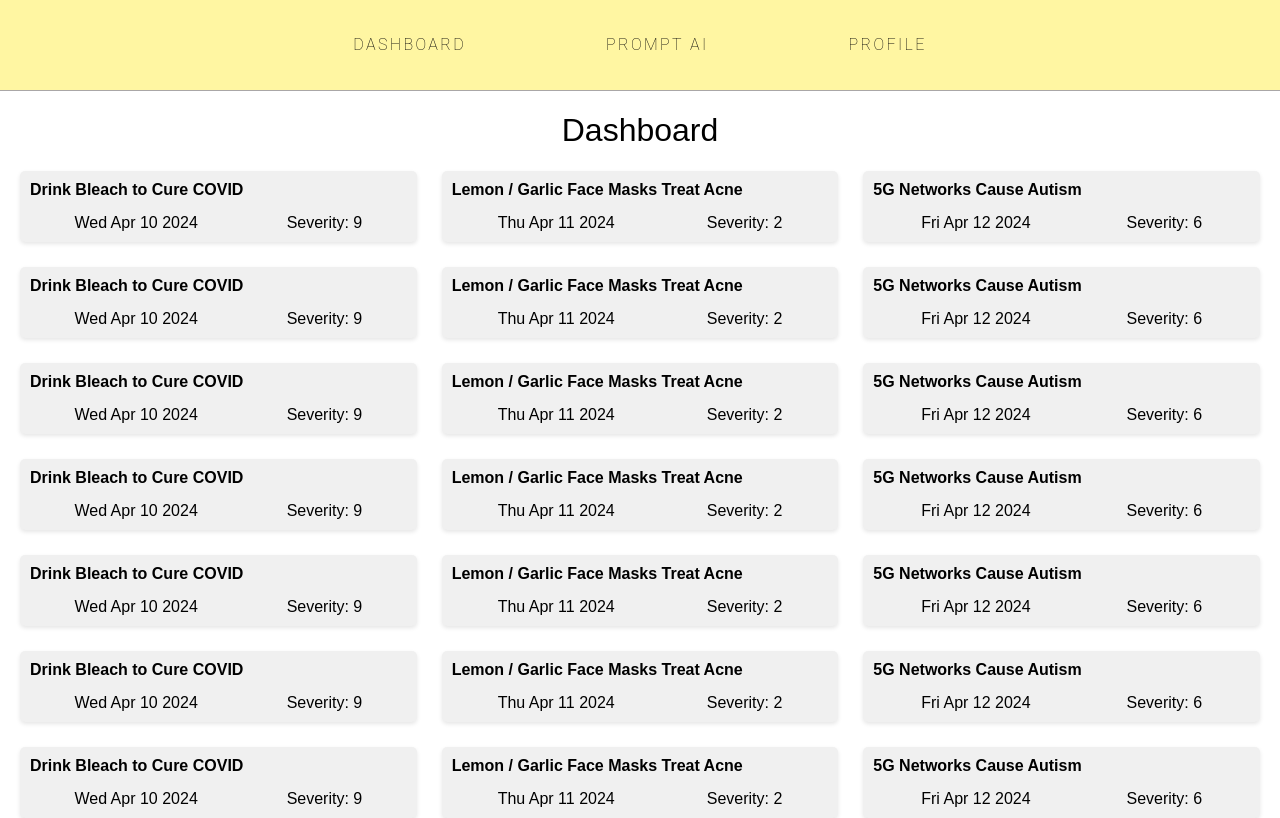
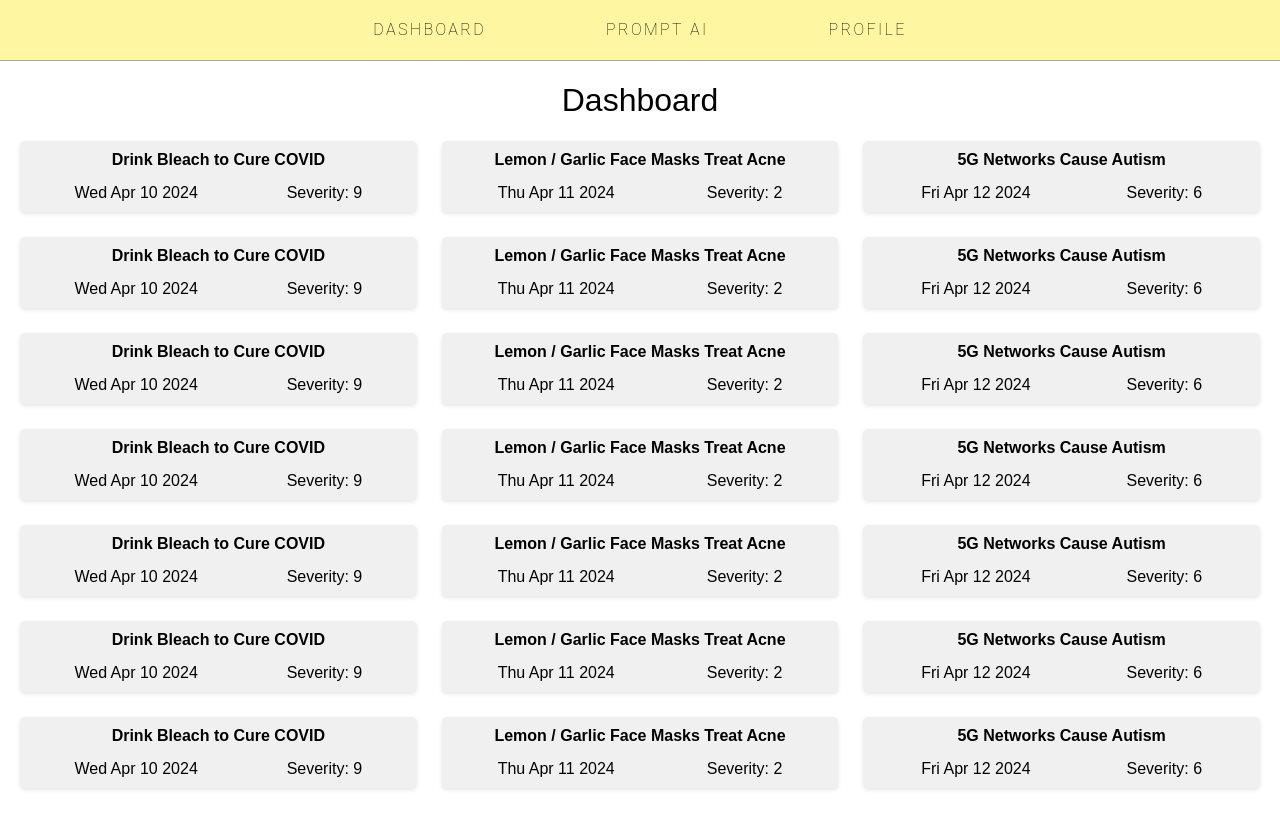
Before and after one commit to BaldoHado/Health-Misinformation-AI-App, a React (Create React App) app in the folder my-app/: page / in a window 1280 px wide. Built offline with nearby package versions, Linux system fonts and the light colour scheme.

Commit message:
shrink header

```diff
--- a/my-app/src/components/Header/Header.module.scss
+++ b/my-app/src/components/Header/Header.module.scss
@@ -20,7 +20,7 @@ h1 {
   display: flex;
   justify-content: center;
   text-align: right;
-  padding: 10px 20px;
+  padding: 10px 0px;
 
   .navBtn {
     font-weight: 200;
@@ -41,7 +41,7 @@ a {
   letter-spacing: 0.15em;
 
   display: inline-block;
-  padding: 15px 20px;
+  padding: 0px 10px;
   position: relative;
 
   &::after {
--- a/my-app/src/components/IssueBox/IssueBox.module.scss
+++ b/my-app/src/components/IssueBox/IssueBox.module.scss
@@ -14,6 +14,7 @@
 }
 
 .summary {
+    text-align: center;
     font-weight: bold;
 }
 
```
